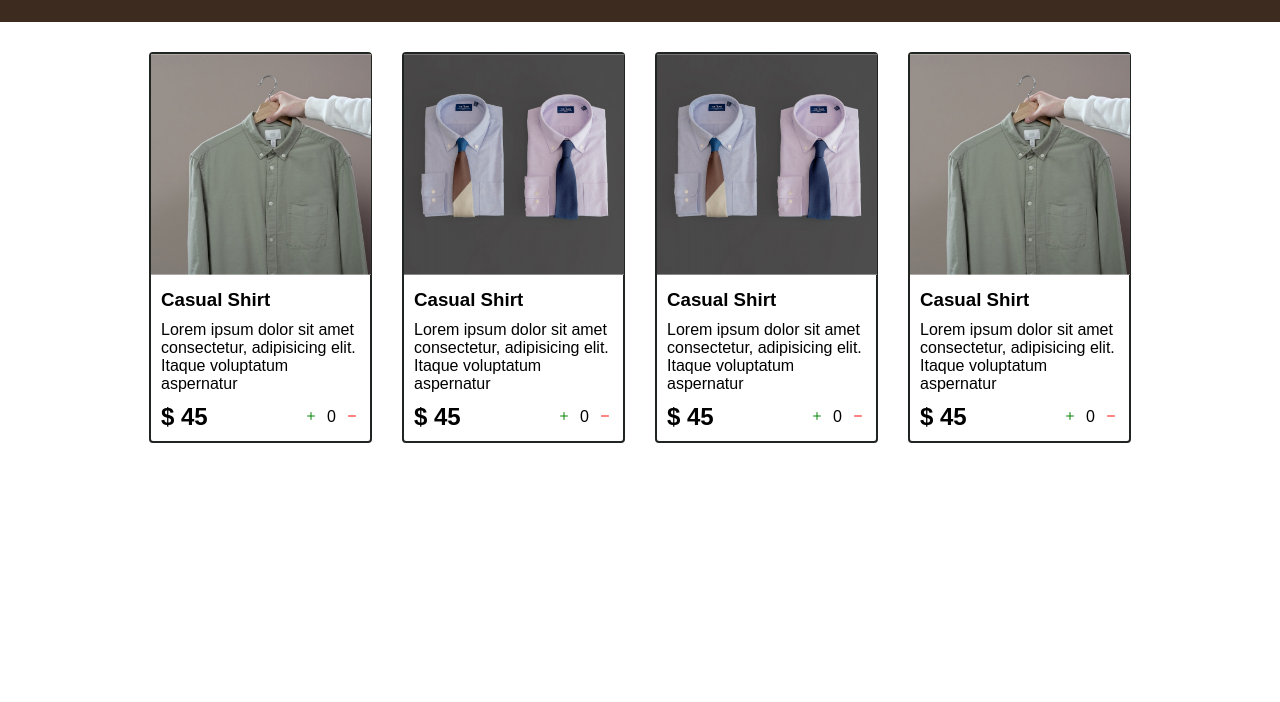
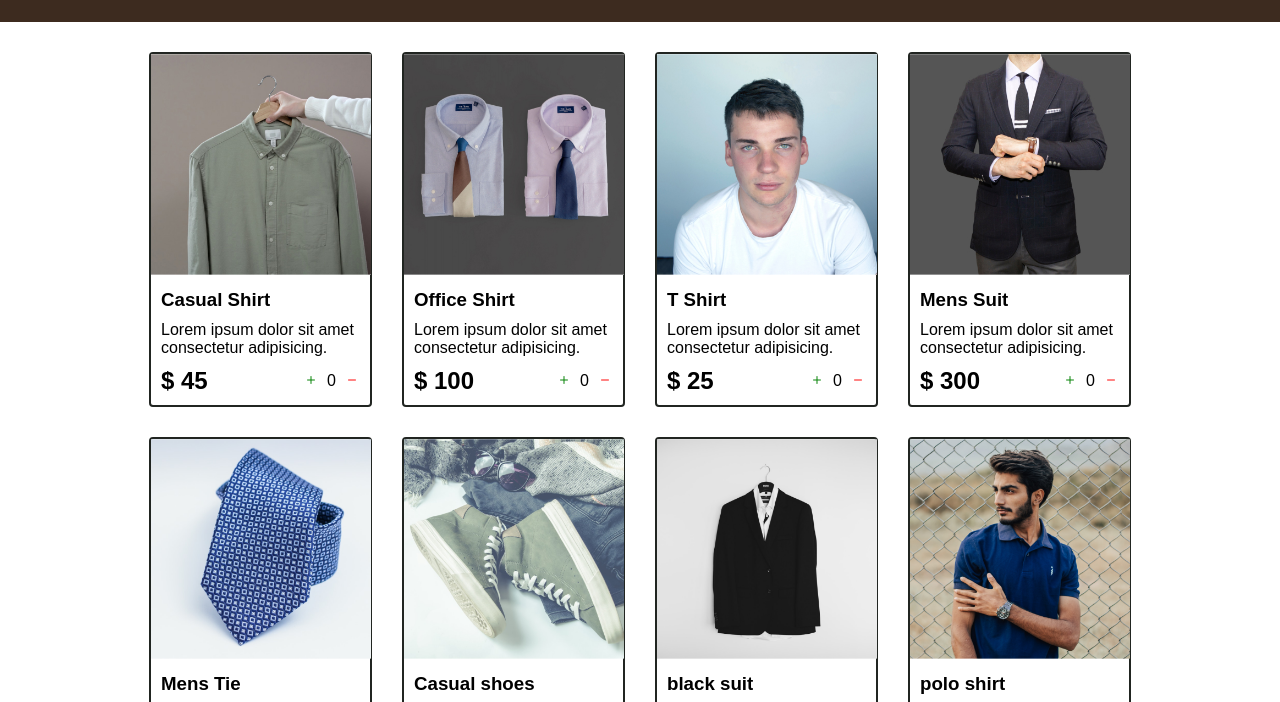
Before and after one commit to arun-praveen-d-58/Shopping-Cart, a plain HTML site: page index.html in a window 1280 px wide. Shown: the part 72-774 px from the top of the page. Drawn offline with nearby package versions, Linux system fonts and the light colour scheme.

Commit message:
Product details functionalities completed

```diff
--- a/index.html
+++ b/index.html
@@ -13,70 +13,12 @@
         <h2>Cloth Store</h2>
         <div class="cart">
             <i class="bi bi-cart"></i>
-            <div class="cartAmount">0</div>
+            <div id="cartAmount" class="cartAmount" >0</div>
         </div>
     </div>
     <div class="shop" id="shop">
-        <div class="item">
-         <img width="220px" src="images\img-1.jpg" alt="img1">
-         <div class="details">
-             <h3>Casual Shirt</h3>
-             <p>Lorem ipsum dolor sit amet consectetur, adipisicing elit. Itaque voluptatum aspernatur </p>
-             <div class="price-quantity">
-                 <h2>$ 45</h2>
-                  <div class="buttons">
-                     <i class="bi bi-plus"></i>
-                     <div class="quantity">0</div>
-                     <i class="bi bi-dash"></i>
-                  </div>
-             </div>
-         </div>
-        </div>
-        <div class="item">
-            <img width="220px" src="images\img-2.jpg" alt="img1">
-            <div class="details">
-                <h3>Casual Shirt</h3>
-                <p>Lorem ipsum dolor sit amet consectetur, adipisicing elit. Itaque voluptatum aspernatur </p>
-                <div class="price-quantity">
-                    <h2>$ 45</h2>
-                     <div class="buttons">
-                        <i class="bi bi-plus"></i>
-                        <div class="quantity">0</div>
-                        <i class="bi bi-dash"></i>
-                     </div>
-                </div>
-            </div>
-           </div>
-           <div class="item">
-            <img width="220px" src="images\img-2.jpg" alt="img1">
-            <div class="details">
-                <h3>Casual Shirt</h3>
-                <p>Lorem ipsum dolor sit amet consectetur, adipisicing elit. Itaque voluptatum aspernatur </p>
-                <div class="price-quantity">
-                    <h2>$ 45</h2>
-                     <div class="buttons">
-                        <i class="bi bi-plus"></i>
-                        <div class="quantity">0</div>
-                        <i class="bi bi-dash"></i>
-                     </div>
-                </div>
-            </div>
-           </div>
-           <div class="item">
-            <img width="220px" src="images\img-1.jpg" alt="img1">
-            <div class="details">
-                <h3>Casual Shirt</h3>
-                <p>Lorem ipsum dolor sit amet consectetur, adipisicing elit. Itaque voluptatum aspernatur </p>
-                <div class="price-quantity">
-                    <h2>$ 45</h2>
-                     <div class="buttons">
-                        <i class="bi bi-plus"></i>
-                        <div class="quantity">0</div>
-                        <i class="bi bi-dash"></i>
-                     </div>
-                </div>
-            </div>
-           </div>
+
+    </div>
        </div>
     <script src="script.js"></script>
 </body>
--- a/script.js
+++ b/script.js
@@ -0,0 +1,182 @@
+let shop = document.getElementById('shop');
+
+
+let shopItemsData = [
+    {
+      id: "jfhgbvnscs",
+      name: "Casual Shirt",
+      price: 45,
+      desc: "Lorem ipsum dolor sit amet consectetur adipisicing.",
+      img: "images/img-1.jpg",
+    },
+    {
+      id: "ioytrhndcv",
+      name: "Office Shirt",
+      price: 100,
+      desc: "Lorem ipsum dolor sit amet consectetur adipisicing.",
+      img: "images/img-2.jpg",
+    },
+    {
+      id: "wuefbncxbsn",
+      name: "T Shirt",
+      price: 25,
+      desc: "Lorem ipsum dolor sit amet consectetur adipisicing.",
+      img: "images/img-3.jpg",
+    },
+    {
+      id: "thyfhcbcv",
+      name: "Mens Suit",
+      price: 300,
+      desc: "Lorem ipsum dolor sit amet consectetur adipisicing.",
+      img: "images/img-4.jpg",
+    },
+    {
+      id: "thiecbawdjksadjk",
+      name: "Mens Tie",
+      price: 25,
+      desc: "Lorem ipsum dolor sit amet consectetur adipisicing.",
+      img: "images/img-5.png",
+    },
+    {
+      id: "iuertrywebncdjksadjk",
+      name: "Casual shoes",
+      price: 200,
+      desc: "Lorem ipsum dolor sit amet consectetur adipisicing.",
+      img: "images/img-6.png",
+    },
+    {
+      id: "thierytbvcbvzdhadjk",
+      name: "black suit",
+      price: 450,
+      desc: "Lorem ipsum dolor sit amet consectetur adipisicing.",
+      img: "images/img-7.png",
+    },
+    {
+      id: "trfoiwfcnbcawdjksadjk",
+      name: "polo shirt",
+      price: 45,
+      desc: "Lorem ipsum dolor sit amet consectetur adipisicing.",
+      img: "images/img-8.png",
+    },
+    {
+      id: "cbvxbcvsceldk",
+      name: "denim shirt",
+      price: 85,
+      desc: "Lorem ipsum dolor sit amet consectetur adipisicing.",
+      img: "images/img-9.png",
+    },
+    {
+      id: "oiopijmjkhuihb",
+      name: "denim pants",
+      price: 120,
+      desc: "Lorem ipsum dolor sit amet consectetur adipisicing.",
+      img: "images/img-10.png",
+    },
+    {
+      id: "oiopijewyiohbjhib",
+      name: "basic cap",
+      price: 35,
+      desc: "Lorem ipsum dolor sit amet consectetur adipisicing.",
+      img: "images/img-11.png",
+    },
+    {
+      id: "rtytytuyuytyytbvncv",
+      name: "leather boots",
+      price: 350,
+      desc: "Lorem ipsum dolor sit amet consectetur adipisicing.",
+      img: "images/img-12.png",
+    },
+  ];
+
+let basket = [
+];
+
+  /*
+let generateShop =()=>{
+    return (shop.innerHTML = `
+    <div class="item">
+    <img width="220px" src="images/img-1.jpg" alt="">
+    <div class="details">
+        <h3>Casual Shirt</h3>
+        <p>Lorem ipsum dolor sit amet consectetur, adipisicing elit. Itaque voluptatum aspernatur </p>
+        <div class="price-quantity">
+            <h2>$ 45</h2>
+             <div class="buttons">
+                <i class="bi bi-plus"></i>
+                <div class="quantity">0</div>
+                <i class="bi bi-dash"></i>
+             </div>
+        </div>
+    </div>
+   </div>
+    ` );
+   };
+   */
+
+   let generateShop = ()=>{
+    return (shop.innerHTML = shopItemsData.map((x)=>{
+        let { id, name, price, desc, img} = x;
+        return ` <div id=product-id-${id} class="item">
+    <img width="220px" src=${img} alt="">
+    <div class="details">
+        <h3>${name}</h3>
+        <p>${desc}</p>
+        <div class="price-quantity">
+            <h2>$ ${price}</h2>
+             <div class="buttons">
+                <i class="bi bi-plus" onclick="increment(${id})"></i>
+                <div class="quantity" id="${id}">0</div>
+                <i class="bi bi-dash" onclick="decrement(${id})"></i>
+             </div>
+        </div>
+    </div>
+   </div>` ;
+   }).join(""))
+   };
+
+
+   generateShop();
+
+   let increment = (id)=>{
+    let selectedItem = id
+   let searchItem = basket.find((x)=> x.id === selectedItem.id);
+
+   if(searchItem === undefined){
+   basket.push({
+        id:selectedItem.id,
+        item: 1,
+    });
+   }
+   else{
+    searchItem.item +=1;
+   }
+    console.log(basket);
+  update(selectedItem.id);
+};
+
+  let decrement = (id)=>{
+    let selectedItem = id;
+    let searchItem = basket.find((x)=> x.id === selectedItem.id);
+
+    if(searchItem.item === 0){
+    return;
+    }
+    else{
+     searchItem.item -=1;
+    }
+     console.log(basket);
+     update(selectedItem.id);
+  };
+
+  let update = (id)=>{
+    let search = basket.find((x)=> x.id === id);
+   // console.log(search.item);
+    document.getElementById(id).innerHTML = search.item;
+  calculations();
+};
+
+  let calculations=()=>{
+    let cartIcon = document.getElementById("cartAmount");
+    cartIcon.innerHTML = basket.map((x)=>x.item).reduce((x,y)=>x+y,0);
+    console.log(basket.map((x)=>x.item).reduce((x,y)=>x+y,0));
+  };
```
